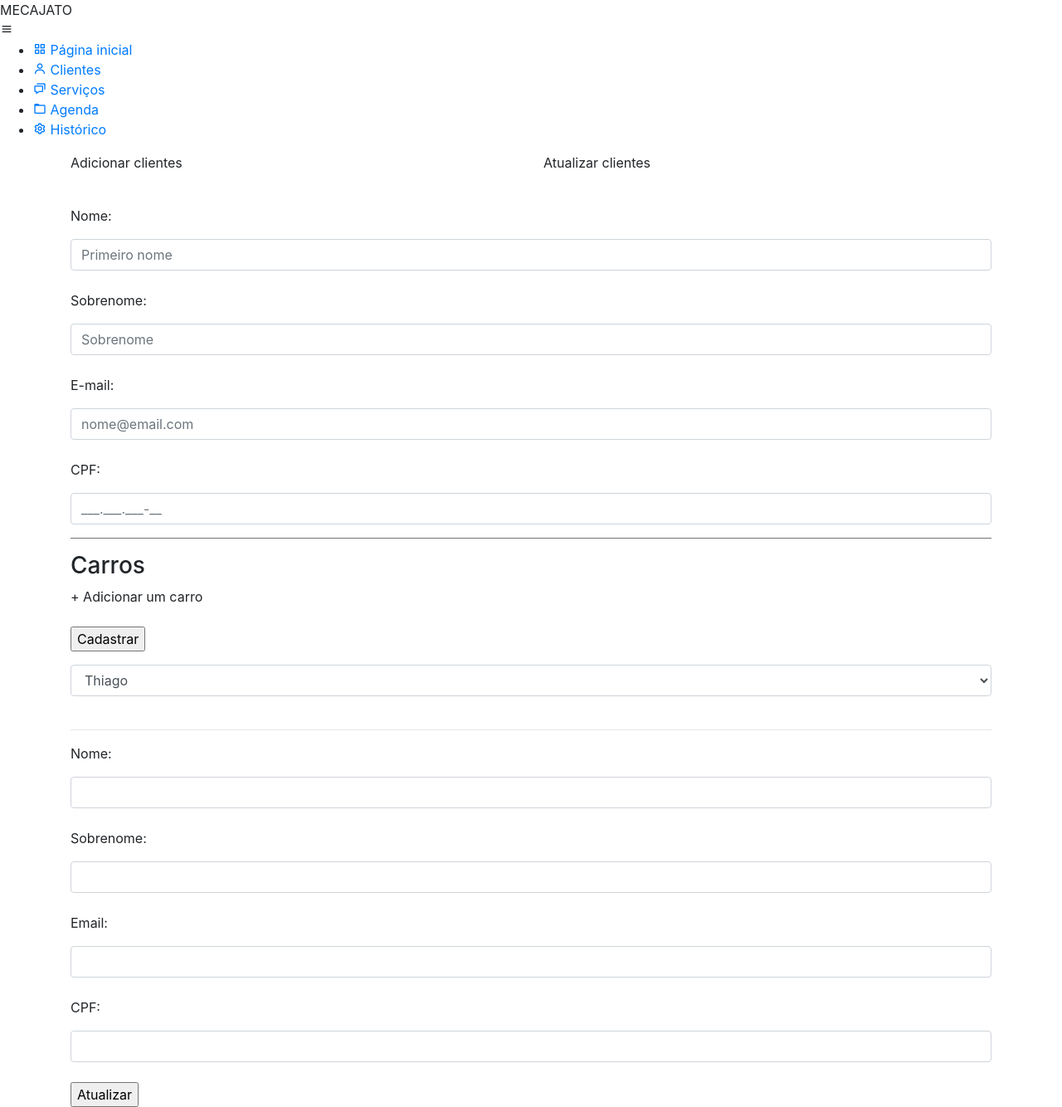
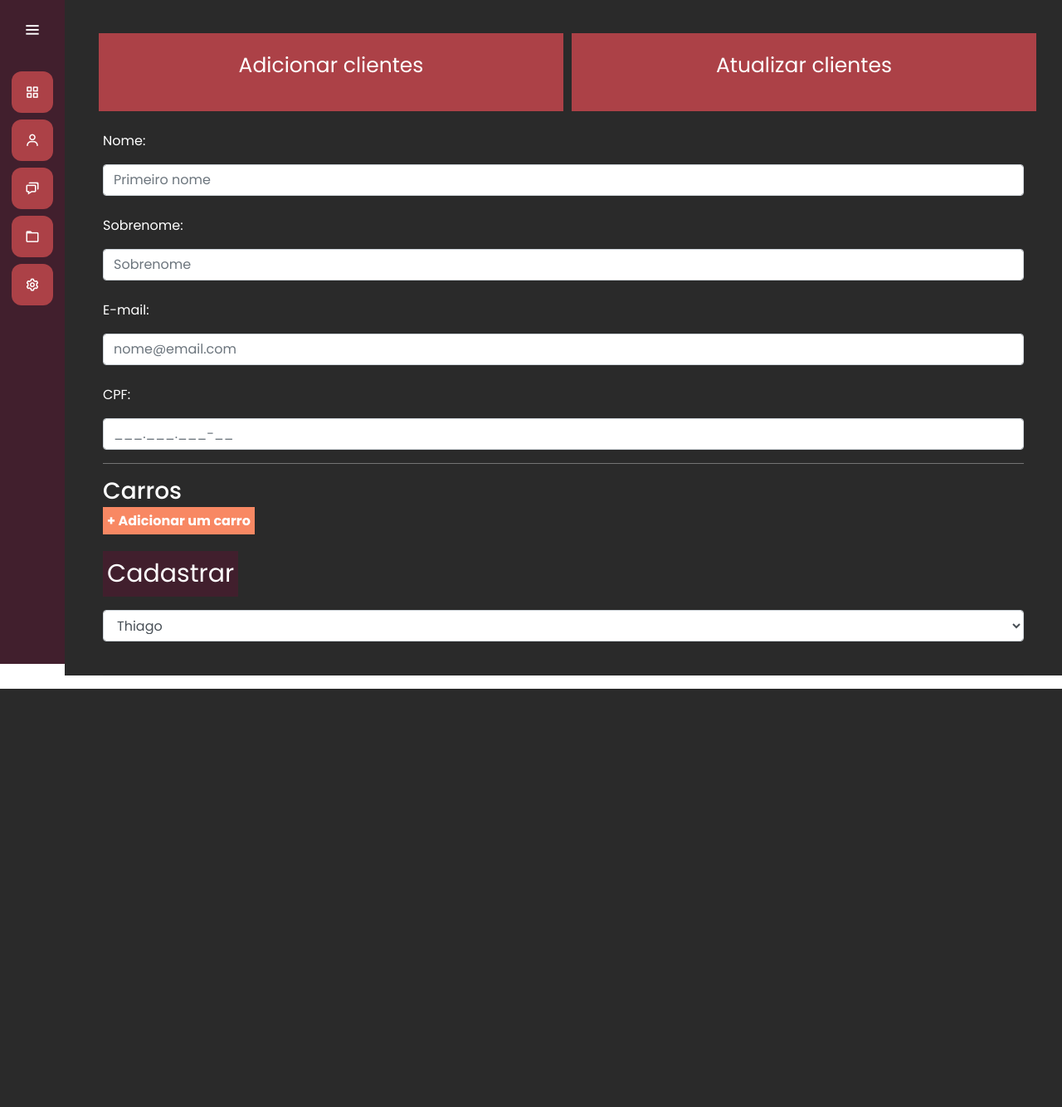
Before and after one commit to thiagoedus/Mecajato, a Django app: page /clientes/ in a window 1280 px wide. Shown: the whole page at 83% size. After the commit the page ends 830 px from the top, so only its background shows below. Run offline with Django 4.2, Linux system fonts and the light colour scheme; data comes from the database, SQL or seed files in the repository.

Commit message:
Enviada os statics

```diff
--- a/clientes/templates/clientes/clientes.html
+++ b/clientes/templates/clientes/clientes.html
@@ -82,7 +82,10 @@
                 <input id='email' type="text" class="form-control"><br>
                 <p>CPF: </p>
                 <input id='cpf' type="text" class="form-control"><br>
+                <div class="" id="add-carro"></div>
                 <input type="submit" value="Atualizar" class="btn-principal">
+
+
             </form>
         </div>
     </div>
--- a/clientes/views.py
+++ b/clientes/views.py
@@ -48,5 +48,11 @@
     id_cliente = request.POST.get('id_cliente')
     cliente = Cliente.objects.filter(id=id_cliente)
     cliente_json = json.loads(serializers.serialize('json', cliente))[0]['fields']
-    print(cliente_json)
-    return JsonResponse(cliente_json)
+
+    carros = Carro.objects.filter(cliente_id=id_cliente)
+    carros_json = json.loads(serializers.serialize('json', carros))
+    carros_json = [{'fields': carro['fields'], 'id': carro['pk']} for carro in carros_json]
+    data = {'cliente': cliente_json, 'carros': carros_json}
+    print(data)
+
+    return JsonResponse(data)
--- /dev/null
+++ b/templates/static/clientes/css/clientes.css
@@ -0,0 +1,42 @@
+.card-dashboard{
+
+    background-color: var(--main-color);
+    width: 50%;
+    margin-left: 10px;
+    margin-top: 40px;
+    text-align: center;
+    padding: 20px;
+    cursor: pointer;
+
+}
+
+.text-card{
+
+    font-size: 25px;
+
+}
+
+.btn-add-carros{
+
+    background-color: var(--contrast-color);
+    padding: 5px;
+    font-weight: bold;
+    cursor: pointer;
+
+}
+
+.btn-principal{
+    color:white;
+    border: none;
+    background-color: var(--dark-color);
+    padding: 5px;
+    font-size: 30px;
+}
+
+#atualizar_cliente {
+    display: none;
+}
+
+#form-att-cliente {
+    display: none;
+}
--- /dev/null
+++ b/templates/static/clientes/js/clientes.js
@@ -0,0 +1,72 @@
+function add_carro() {
+
+    container = document.getElementById('form-carro')
+
+    html = "<br> <div class='row'> <div class='cold-md'> <input type='text'placeholder='carro' class='form-control' name='carros'> </div> <div class='col-md'> <input type='text' placeholder='Placa' class='form-control' name='placas'> </div> <div class='col-md'> <input type='number' placeholder='ano' class='form-control' name='anos'> </div> </div >"
+
+    container.innerHTML += html
+}
+
+function exibir_form(tipo) {
+
+    add_cliente = document.getElementById('adicionar-cliente')
+    att_cliente = document.getElementById('atualizar-cliente')
+
+    if (tipo == '1') {
+        att_cliente.style.display = "none"
+        add_cliente.style.display = "block"
+    }
+    else if (tipo == '2') {
+        add_cliente.style.display = "none"
+        att_cliente.style.display = "block"
+    }
+}
+
+function dados_cliente(){
+    cliente = document.getElementById('cliente-select')
+    csrf_token = document.querySelector('[name=csrfmiddlewaretoken]').value
+    id_cliente = cliente.value
+
+    data = new FormData()
+    data.append('id_cliente', id_cliente)
+
+    fetch("/clientes/atualiza_cliente/",{
+        method: "POST",
+        headers: {
+            'X-CSRFToken': csrf_token,
+        },
+        body: data
+
+    }).then(function(result){
+        return result.json()
+    }).then(function(data){
+        mostrar_att_cliente = document.querySelector('#form-att-cliente')
+        mostrar_att_cliente.style.display = 'block'
+
+        nome = document.querySelector('#nome')
+        nome.value = data['cliente']['nome']
+
+        sobrenome = document.querySelector('#sobrenome')
+        sobrenome.value = data['cliente']['sobrenome']
+
+        cpf = document.querySelector('#cpf')
+        cpf.value = data['cliente']['cpf']
+
+        email = document.querySelector('#email')
+        email.value = data['cliente']['email']
+
+        carros = data['carros']
+
+        for (var i = 0; i < carros.length; i++) {
+            var add_carro_html = document.querySelector('#add-carro')
+            add_carro_html.innerHTML = "<br> <div class='row'> <div class='cold-md'> <input type='text'placeholder='carro' class='form-control' name='carros'> </div> <div class='col-md'> <input type='text' placeholder='Placa' class='form-control' name='placas'> </div> <div class='col-md'> <input type='number' placeholder='ano' class='form-control' name='anos'> </div> </div >"
+            console.log(carros[i]['fields']['carro'])
+            carros = document.querySelector('#carros')
+            carros.value = carros[i]['fields']['carro']
+            placas = document.querySelector('#placas')
+            anos = document.querySelector('#anos')
+        }
+
+
+    })
+}
--- /dev/null
+++ b/templates/static/general/css/base.css
@@ -0,0 +1,288 @@
+@import url('https://fonts.googleapis.com/css2?family=Poppins:wght@200;300;400;500;600;700&display=swap');
+
+* {
+    margin: 0;
+    padding: 0;
+    box-sizing: border-box;
+    font-family: "Poppins", sans-serif;
+}
+
+.sidebar {
+    position: fixed;
+    left: 0;
+    top: 0;
+    height: 100%;
+    width: 78px;
+    background: var(--dark-color);
+    padding: 6px 14px;
+    z-index: 99;
+    transition: all 0.5s ease;
+}
+
+.sidebar.open {
+    width: 250px;
+}
+
+.sidebar .logo-details {
+    height: 60px;
+    display: flex;
+    align-items: center;
+    position: relative;
+}
+
+.sidebar .logo-details .icon {
+    opacity: 0;
+    transition: all 0.5s ease;
+}
+
+.sidebar .logo-details .logo_name {
+    color: #fff;
+    font-size: 20px;
+    font-weight: 600;
+    opacity: 0;
+    transition: all 0.5s ease;
+}
+
+.sidebar.open .logo-details .icon,
+.sidebar.open .logo-details .logo_name {
+    opacity: 1;
+}
+
+.sidebar .logo-details #btn {
+    position: absolute;
+    top: 50%;
+    right: 0;
+    transform: translateY(-50%);
+    font-size: 22px;
+    transition: all 0.4s ease;
+    font-size: 23px;
+    text-align: center;
+    cursor: pointer;
+    transition: all 0.5s ease;
+}
+
+.sidebar.open .logo-details #btn {
+    text-align: right;
+}
+
+.sidebar i {
+    color: #fff;
+    height: 60px;
+    min-width: 50px;
+    font-size: 28px;
+    text-align: center;
+    line-height: 60px;
+}
+
+.sidebar .nav-list {
+    margin-top: 20px;
+    height: 100%;
+}
+
+.sidebar li {
+    position: relative;
+    margin: 8px 0;
+    list-style: none;
+}
+
+.sidebar li .tooltip {
+    position: absolute;
+    top: -20px;
+    left: calc(100% + 15px);
+    z-index: 3;
+    background: #fff;
+    box-shadow: 0 5px 10px rgba(0, 0, 0, 0.3);
+    padding: 6px 12px;
+    border-radius: 4px;
+    font-size: 15px;
+    font-weight: 400;
+    opacity: 0;
+    white-space: nowrap;
+    pointer-events: none;
+    transition: 0s;
+}
+
+.sidebar li:hover .tooltip {
+    opacity: 1;
+    pointer-events: auto;
+    transition: all 0.4s ease;
+    top: 50%;
+    transform: translateY(-50%);
+}
+
+.sidebar.open li .tooltip {
+    display: none;
+}
+
+.sidebar input {
+    font-size: 15px;
+    color: #FFF;
+    font-weight: 400;
+    outline: none;
+    height: 50px;
+    width: 100%;
+    width: 50px;
+    border: none;
+    border-radius: 12px;
+    transition: all 0.5s ease;
+    background: var(--main-color);
+}
+
+.sidebar.open input {
+    padding: 0 20px 0 50px;
+    width: 100%;
+}
+
+.sidebar .bx-search {
+    position: absolute;
+    top: 50%;
+    left: 0;
+    transform: translateY(-50%);
+    font-size: 22px;
+    background: var(--main-color);
+    color: #FFF;
+}
+
+.sidebar.open .bx-search:hover {
+    background: var(--main-color);
+    color: #FFF;
+}
+
+.sidebar .bx-search:hover {
+    background: #FFF;
+    color: var(--main-color);
+}
+
+.sidebar li a {
+    display: flex;
+    height: 100%;
+    width: 100%;
+    border-radius: 12px;
+    align-items: center;
+    text-decoration: none;
+    transition: all 0.4s ease;
+    background: var(--main-color);
+}
+
+.sidebar li a:hover {
+    background: #FFF;
+}
+
+.sidebar li a .links_name {
+    color: #fff;
+    font-size: 15px;
+    font-weight: 400;
+    white-space: nowrap;
+    opacity: 0;
+    pointer-events: none;
+    transition: 0.4s;
+}
+
+.sidebar.open li a .links_name {
+    opacity: 1;
+    pointer-events: auto;
+}
+
+.sidebar li a:hover .links_name,
+.sidebar li a:hover i {
+    transition: all 0.5s ease;
+    color: var(--main-color);
+}
+
+.sidebar li i {
+    height: 50px;
+    line-height: 50px;
+    font-size: 18px;
+    border-radius: 12px;
+}
+
+.sidebar li.profile {
+    position: fixed;
+    height: 60px;
+    width: 78px;
+    left: 0;
+    bottom: -8px;
+    padding: 10px 14px;
+    background: var(--main-color);
+    transition: all 0.5s ease;
+    overflow: hidden;
+}
+
+.sidebar.open li.profile {
+    width: 250px;
+}
+
+.sidebar li .profile-details {
+    display: flex;
+    align-items: center;
+    flex-wrap: nowrap;
+}
+
+.sidebar li img {
+    height: 45px;
+    width: 45px;
+    object-fit: cover;
+    border-radius: 6px;
+    margin-right: 10px;
+}
+
+.sidebar li.profile .name,
+.sidebar li.profile .job {
+    font-size: 15px;
+    font-weight: 400;
+    color: #fff;
+    white-space: nowrap;
+}
+
+.sidebar li.profile .job {
+    font-size: 12px;
+}
+
+.sidebar .profile #log_out {
+    position: absolute;
+    top: 50%;
+    right: 0;
+    transform: translateY(-50%);
+    background: var(--main-color);
+    width: 100%;
+    height: 60px;
+    line-height: 60px;
+    border-radius: 0px;
+    transition: all 0.5s ease;
+}
+
+.sidebar.open .profile #log_out {
+    width: 50px;
+    background: none;
+}
+
+.home-section {
+    position: relative;
+    min-height: 100vh;
+    top: 0;
+    background: #2A2A2A;
+    left: 78px;
+    color: white;
+    width: calc(100% - 78px);
+    transition: all 0.5s ease;
+    z-index: 2;
+}
+
+.sidebar.open~.home-section {
+    left: 250px;
+    width: calc(100% - 250px);
+}
+
+.home-section .text {
+    display: inline-block;
+    color: var(--main-color);
+    font-size: 25px;
+    font-weight: 500;
+    margin: 18px
+}
+
+@media (max-width: 420px) {
+    .sidebar li .tooltip {
+        display: none;
+    }
+}
--- /dev/null
+++ b/templates/static/general/css/general.css
@@ -0,0 +1,9 @@
+:root{
+
+    --main-color: #ac4147;
+    --dark-color: #411f2d;
+    --light-color: #ffc27f;
+    --contrast-color: #f88863;
+    --differential-color: #ffe29a;
+
+}
--- /dev/null
+++ b/templates/static/general/js/base.js
@@ -0,0 +1,21 @@
+let sidebar = document.querySelector(".sidebar");
+let closeBtn = document.querySelector("#btn");
+let searchBtn = document.querySelector(".bx-search");
+
+closeBtn.addEventListener("click", ()=>{
+    sidebar.classList.toggle("open");
+    menuBtnChange();
+});
+
+searchBtn.addEventListener("click", ()=>{
+    sidebar.classList.toggle("open");
+    menuBtnChange();
+});
+
+function menuBtnChange() {
+if(sidebar.classList.contains("open")){
+    closeBtn.classList.replace("bx-menu", "bx-menu-alt-right");
+}else {
+    closeBtn.classList.replace("bx-menu-alt-right","bx-menu");
+}
+}
```
Also changed, not shown: 1 other file.
